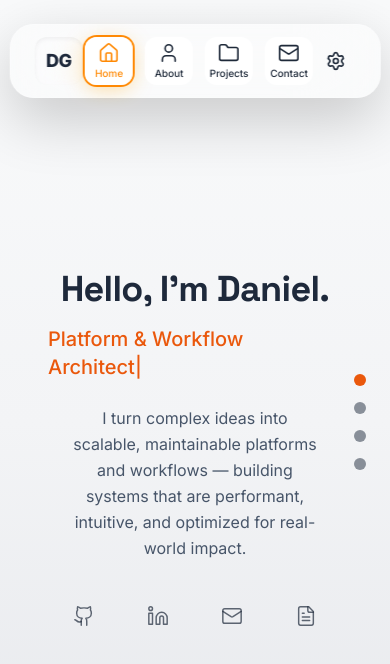
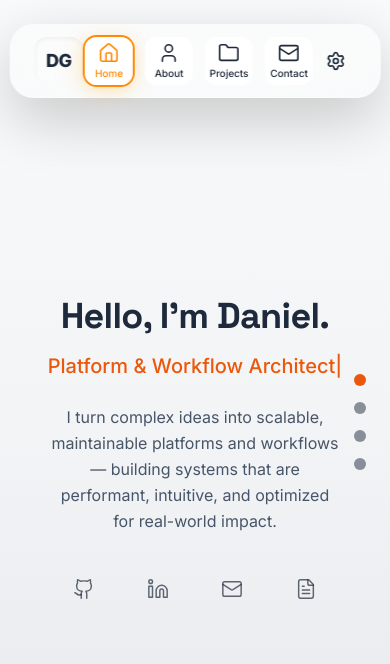
Before and after one commit to dgutensohn03/dg-portfolio, a Next.js app: page / in a window 390 px wide. Shown: the top 664 px of the page. Built offline with nearby package versions, Linux system fonts and the light colour scheme.

Commit message:
Improve mobile Chrome viewport and project spacing

```diff
--- a/src/components/AppShell.tsx
+++ b/src/components/AppShell.tsx
@@ -1,6 +1,5 @@
 "use client";
 
-import { useRef } from "react";
 import { useInView } from "react-intersection-observer";
 import { Navbar } from "@/components/navigation";
 import SectionDots from "@/components/navigation/SectionDots";
@@ -27,7 +26,7 @@ export default function AppShell() {
   });
 
   return (
-    <div className="relative min-h-screen transition-colors duration-500 bg-linear-to-b from-grad-from via-grad-via to-grad-to text-fg">
+    <div className="relative min-h-dvh transition-colors duration-500 bg-linear-to-b from-grad-from via-grad-via to-grad-to text-fg">
       {/* Fixed header/navigation */}
       <Navbar active={active} scrollToId={scrollTo} />
       <SectionDots active={active} scrollToId={scrollTo} />
@@ -41,25 +40,23 @@ export default function AppShell() {
       <main
         data-scroll-container
         className="
-          h-screen
-          overflow-y-auto
+          h-screen h-dvh
+          overflow-y-auto overflow-x-hidden
           pb-[80px]
           md:snap-y md:snap-proximity
           scroll-smooth
         "
         style={{
-          WebkitOverflowScrolling: "touch", // smooth momentum on mobile
-          scrollBehavior: "smooth",          // smooth anchor jumps
-          willChange: "scroll-position",     // hint for browser optimization
-          transform: "translateZ(0)",        // GPU acceleration
+          WebkitOverflowScrolling: "touch",
+          scrollBehavior: "smooth",
         }}
       >
         {/* HERO */}
         <section
           id="home"
-          className="h-screen flex items-center justify-center md:snap-start"
+          className="h-screen h-dvh flex items-center justify-center md:snap-start"
         >
-          <div className="w-full px-12 sm:px-16 md:px-20 lg:px-28 xl:px-40 mx-auto max-w-6xl">
+          <div className="w-full px-6 sm:px-16 md:px-20 lg:px-28 xl:px-40 mx-auto max-w-6xl">
             <FadeSection>
               <Hero />
             </FadeSection>
@@ -69,9 +66,9 @@ export default function AppShell() {
         {/* ABOUT */}
         <section
           id="about"
-          className="relative flex min-h-[calc(100vh-60px)] pt-15 pb-12 md:pb-0 md:snap-start"
+          className="relative flex min-h-[calc(100vh-60px)] min-h-[calc(100dvh-60px)] pt-15 pb-12 md:pb-0 md:snap-start"
         >
-          <div className="w-full px-12 sm:px-16 md:px-20 lg:px-28 xl:px-40 mx-auto flex flex-col md:items-center md:justify-center">
+          <div className="w-full px-6 sm:px-16 md:px-20 lg:px-28 xl:px-40 mx-auto flex flex-col md:items-center md:justify-center">
             <FadeSection>
               <About />
             </FadeSection>
@@ -81,9 +78,9 @@ export default function AppShell() {
         {/* PROJECTS */}
         <section
           id="projects"
-          className="relative flex flex-col min-h-[calc(100vh-60px)] pt-15 pb-20 md:pb-36 md:snap-start"
+          className="relative flex flex-col min-h-[calc(100vh-60px)] min-h-[calc(100dvh-60px)] pt-15 pb-20 md:pb-36 md:snap-start"
         >
-          <div className="w-full px-12 sm:px-16 md:px-20 lg:px-28 xl:px-40 mx-auto">
+          <div className="w-full px-5 sm:px-16 md:px-20 lg:px-28 xl:px-40 mx-auto">
             <FadeSection>
               <Projects />
             </FadeSection>
@@ -95,11 +92,11 @@ export default function AppShell() {
         {/* CONTACT */}
         <section
           id="contact"
-          className="relative flex min-h-[calc(100vh-60px)] pt-15 md:snap-end"
+          className="relative flex min-h-[calc(100vh-60px)] min-h-[calc(100dvh-60px)] pt-15 md:snap-end"
         >
           <div
             ref={contactRef}
-            className="w-full px-12 sm:px-16 md:px-20 lg:px-28 xl:px-40 mx-auto flex items-center justify-center"
+            className="w-full px-6 sm:px-16 md:px-20 lg:px-28 xl:px-40 mx-auto flex items-center justify-center"
           >
             <FadeSection>
               <Contact />
```
